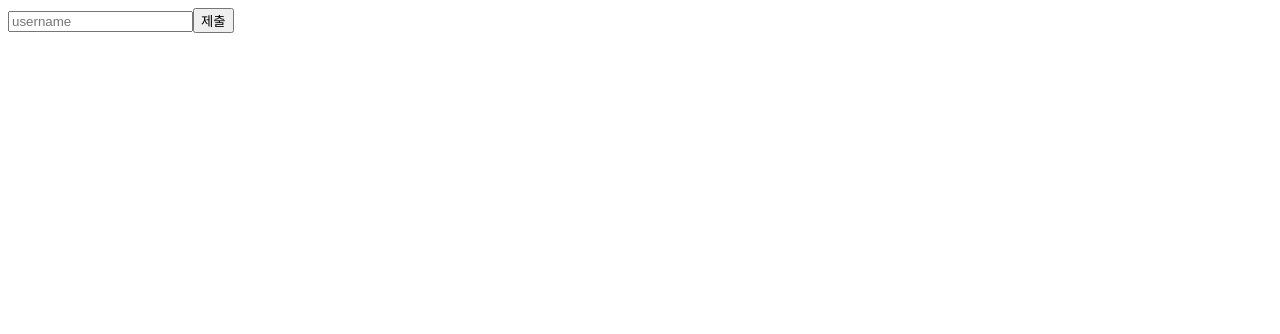
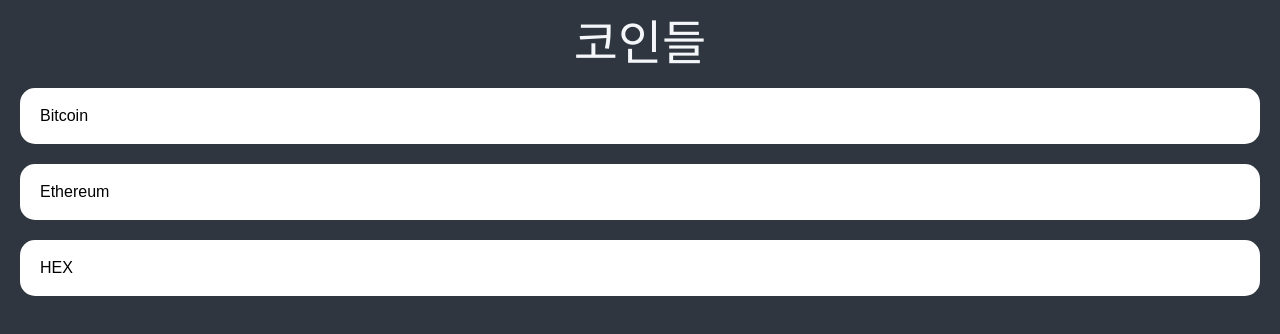
Before and after one commit to son426/study, a React (Create React App) app: page / in a window 1280 px wide. Shown: the top 334 px of the page. Built offline with nearby package versions, Linux system fonts and the light colour scheme.

Commit message:
CRYPTO TRACKER_0 / setting & 화면1(Coins)

```diff
--- a/package.json
+++ b/package.json
@@ -12,6 +12,8 @@
     "@types/react-dom": "^18.0.9",
     "react": "^18.2.0",
     "react-dom": "^18.2.0",
+    "react-query": "^3.39.2",
+    "react-router-dom": "^5.3.0",
     "react-scripts": "5.0.1",
     "styled-components": "^5.3.6",
     "typescript": "^4.9.3",
@@ -42,6 +44,7 @@
     ]
   },
   "devDependencies": {
+    "@types/react-router-dom": "^5.3.3",
     "@types/styled-components": "^5.1.26"
   }
 }
--- a/src/App.css
+++ /dev/null
@@ -1,38 +0,0 @@
-.App {
-  text-align: center;
-}
-
-.App-logo {
-  height: 40vmin;
-  pointer-events: none;
-}
-
-@media (prefers-reduced-motion: no-preference) {
-  .App-logo {
-    animation: App-logo-spin infinite 20s linear;
-  }
-}
-
-.App-header {
-  background-color: #282c34;
-  min-height: 100vh;
-  display: flex;
-  flex-direction: column;
-  align-items: center;
-  justify-content: center;
-  font-size: calc(10px + 2vmin);
-  color: white;
-}
-
-.App-link {
-  color: #61dafb;
-}
-
-@keyframes App-logo-spin {
-  from {
-    transform: rotate(0deg);
-  }
-  to {
-    transform: rotate(360deg);
-  }
-}
--- a/src/App.tsx
+++ b/src/App.tsx
@@ -1,31 +1,79 @@
-import { useState } from "react";
-import styled, { keyframes } from "styled-components";
+import { createGlobalStyle } from "styled-components";
+import Router from "./Router";
+
+const GlobalStyle = createGlobalStyle`
+@import url('https://fonts.googleapis.com/css2?family=Source+Sans+Pro:wght@300;400&display=swap');
+font-family: 'Source Sans Pro', sans-serif;
+
+html, body, div, span, applet, object, iframe,
+h1, h2, h3, h4, h5, h6, p, blockquote, pre,
+a, abbr, acronym, address, big, cite, code,
+del, dfn, em, img, ins, kbd, q, s, samp,
+small, strike, strong, sub, sup, tt, var,
+b, u, i, center,
+dl, dt, dd, menu, ol, ul, li,
+fieldset, form, label, legend,
+table, caption, tbody, tfoot, thead, tr, th, td,
+article, aside, canvas, details, embed,
+figure, figcaption, footer, header, hgroup,
+main, menu, nav, output, ruby, section, summary,
+time, mark, audio, video {
+  margin: 0;
+  padding: 0;
+  border: 0;
+  font-size: 100%;
+  font: inherit;
+  vertical-align: baseline;
+}
+/* HTML5 display-role reset for older browsers */
+article, aside, details, figcaption, figure,
+footer, header, hgroup, main, menu, nav, section {
+  display: block;
+}
+/* HTML5 hidden-attribute fix for newer browsers */
+*[hidden] {
+    display: none;
+}
+body {
+  line-height: 1;
+}
+menu, ol, ul {
+  list-style: none;
+}
+blockquote, q {
+  quotes: none;
+}
+blockquote:before, blockquote:after,
+q:before, q:after {
+  content: '';
+  content: none;
+}
+table {
+  border-collapse: collapse;
+  border-spacing: 0;
+}
+*{
+ box-sizing:border-box;
+}
+body{
+  font-family : 'Source Sans Pro', sans-serif;
+  background-color:${(props) => props.theme.bgColor};
+  color:${(props) => props.theme.textColor};
+
+}
+a{
+  display:block;
+  text-decoration:none;
+  color:inherit;
+}
+`;
 
 function App() {
-  const [username, setUsername] = useState("");
-
-  const onChangeInput = (event: React.FormEvent<HTMLInputElement>) => {
-    setUsername(event.currentTarget.value);
-  };
-
-  const onSubmitForm = (event: React.SyntheticEvent) => {
-    event.preventDefault();
-    console.log(username);
-    setUsername("");
-  };
-
   return (
-    <div>
-      <form onSubmit={onSubmitForm}>
-        <input
-          onChange={onChangeInput}
-          value={username}
-          type="text"
-          placeholder="username"
-        />
-        <button>제출</button>
-      </form>
-    </div>
+    <>
+      <GlobalStyle></GlobalStyle>
+      <Router />
+    </>
   );
 }
 
--- a/src/Circle.tsx
+++ /dev/null
@@ -1 +0,0 @@
-import styled from "styled-components";
--- /dev/null
+++ b/src/Router.tsx
@@ -0,0 +1,20 @@
+import { BrowserRouter, Switch, Route } from "react-router-dom";
+import Coins from "./routes/Coins";
+import Coin from "./routes/Coin";
+
+function Router() {
+  return (
+    <BrowserRouter>
+      <Switch>
+        <Route path="/:coinId">
+          <Coin />
+        </Route>
+        <Route path="/">
+          <Coins />
+        </Route>
+      </Switch>
+    </BrowserRouter>
+  );
+}
+
+export default Router;
--- a/src/index.css
+++ /dev/null
@@ -1,13 +0,0 @@
-body {
-  margin: 0;
-  font-family: -apple-system, BlinkMacSystemFont, 'Segoe UI', 'Roboto', 'Oxygen',
-    'Ubuntu', 'Cantarell', 'Fira Sans', 'Droid Sans', 'Helvetica Neue',
-    sans-serif;
-  -webkit-font-smoothing: antialiased;
-  -moz-osx-font-smoothing: grayscale;
-}
-
-code {
-  font-family: source-code-pro, Menlo, Monaco, Consolas, 'Courier New',
-    monospace;
-}
--- a/src/index.tsx
+++ b/src/index.tsx
@@ -1,14 +1,16 @@
 import React from "react";
 import ReactDOM from "react-dom/client";
 import App from "./App";
-
+import { theme } from "./theme";
 import { ThemeProvider } from "styled-components";
 
 const root = ReactDOM.createRoot(
   document.getElementById("root") as HTMLElement
 );
 root.render(
-  <React.StrictMode>
-    <App />
-  </React.StrictMode>
+  <div>
+    <ThemeProvider theme={theme}>
+      <App />
+    </ThemeProvider>
+  </div>
 );
--- /dev/null
+++ b/src/routes/Coin.tsx
@@ -0,0 +1,12 @@
+import { useParams } from "react-router-dom";
+
+interface RouteParams {
+  coinId: string;
+}
+
+function Coin() {
+  const { coinId } = useParams<RouteParams>();
+  return <h1>Coin : {coinId}</h1>;
+}
+
+export default Coin;
--- /dev/null
+++ b/src/routes/Coins.tsx
@@ -0,0 +1,84 @@
+import styled from "styled-components";
+import { Link } from "react-router-dom";
+const Container = styled.div`
+  padding: 0px 20px;
+`;
+
+const Header = styled.header`
+  padding: 20px;
+  display: flex;
+  justify-content: center;
+  align-items: center;
+`;
+
+const CoinsList = styled.ul``;
+
+const Coin = styled.li`
+  background-color: white;
+  color: black;
+  margin-bottom: 20px;
+  border-radius: 15px;
+  a {
+    padding: 20px;
+    transition: color 0.2s ease-in;
+    display: block;
+  }
+  &:hover {
+    a {
+      color: ${(props) => props.theme.accentColor};
+    }
+  }
+`;
+
+const Title = styled.h1`
+  font-size: 48px;
+`;
+
+const coins = [
+  {
+    id: "btc-bitcoin",
+    name: "Bitcoin",
+    symbol: "BTC",
+    rank: 1,
+    is_new: false,
+    is_active: true,
+    type: "coin",
+  },
+  {
+    id: "eth-ethereum",
+    name: "Ethereum",
+    symbol: "ETH",
+    rank: 2,
+    is_new: false,
+    is_active: true,
+    type: "coin",
+  },
+  {
+    id: "hex-hex",
+    name: "HEX",
+    symbol: "HEX",
+    rank: 3,
+    is_new: false,
+    is_active: true,
+    type: "token",
+  },
+];
+
+function Coins() {
+  return (
+    <Container>
+      <Header>
+        <Title>코인들</Title>
+      </Header>
+      <CoinsList>
+        {coins.map((coin) => (
+          <Coin key={coin.id}>
+            <Link to={`/${coin.id}`}>{coin.name}</Link>
+          </Coin>
+        ))}
+      </CoinsList>
+    </Container>
+  );
+}
+
+export default Coins;
--- /dev/null
+++ b/src/theme.ts
@@ -0,0 +1,7 @@
+import { DefaultTheme } from "styled-components";
+
+export const theme: DefaultTheme = {
+  bgColor: "#2f3640",
+  textColor: "#f5f6fa",
+  accentColor: "#44bd32",
+};
```
Also changed, not shown: src/styled.d.ts (added, +10 -0 lines), src/logo.svg (deleted), 1 other file (tests, documents, lock files or other folders).
